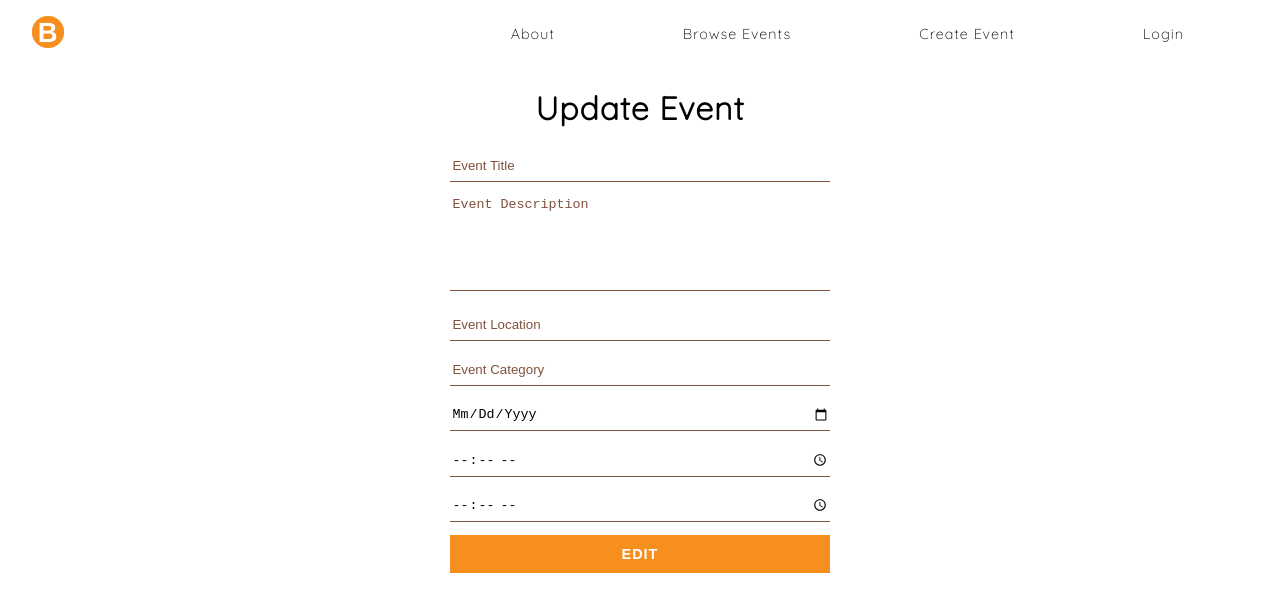
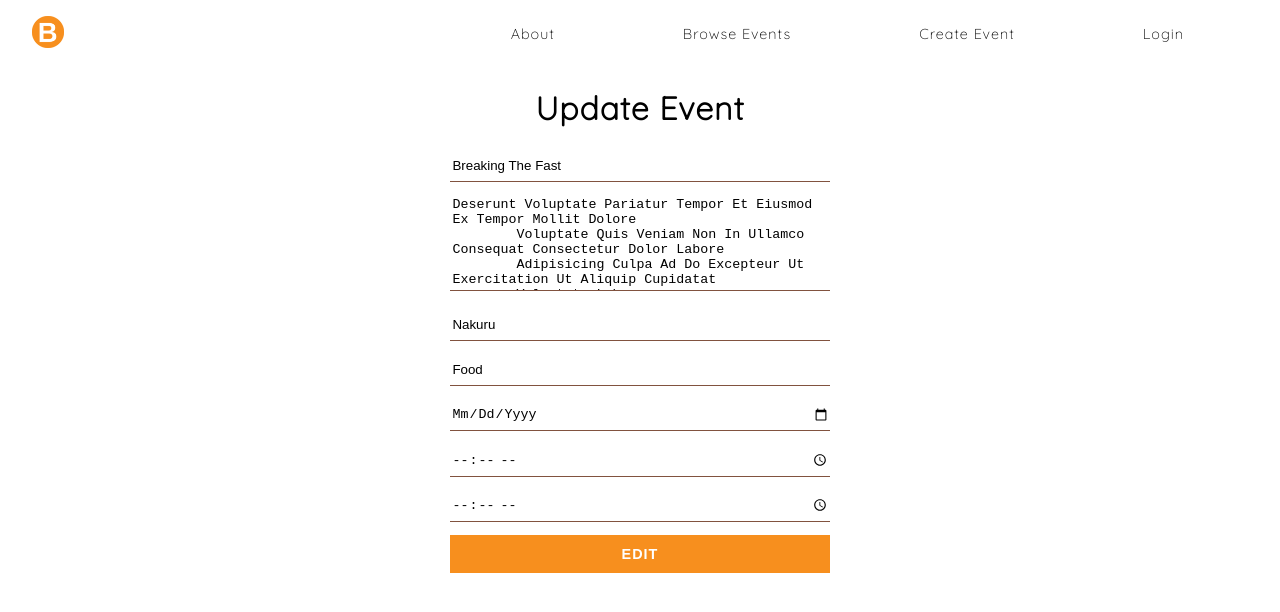
Before and after one commit to dngst/brightevents, a React (Create React App) app: page /update in a window 1280 px wide. Shown: the top 612 px of the page. Built offline with nearby package versions, Linux system fonts and the light colour scheme.

Commit message:
Add input values

```diff
--- a/src/pages/UpdateEvent.js
+++ b/src/pages/UpdateEvent.js
@@ -14,10 +14,16 @@ const UpdateEvent = () => {
         <title>Update Event | Bright Events</title>
       </Helmet>
       <Title>update event</Title>
-      <Input placeholder="event title" />
-      <TextArea placeholder="event description" />
-      <Input placeholder="event location" />
-      <Input placeholder="event category" />
+      <Input placeholder="event title" value="breaking the fast" />
+      <TextArea
+        placeholder="event description"
+        value="Deserunt voluptate pariatur tempor et eiusmod ex tempor mollit dolore
+        voluptate quis veniam non in ullamco consequat consectetur dolor labore
+        adipisicing culpa ad do excepteur ut exercitation ut aliquip cupidatat
+        voluptate labore."
+        />
+      <Input placeholder="event location" value="nakuru" />
+      <Input placeholder="event category" value="food" />
       <DatePicker />
       <TimePicker />
       <TimePicker />
```
